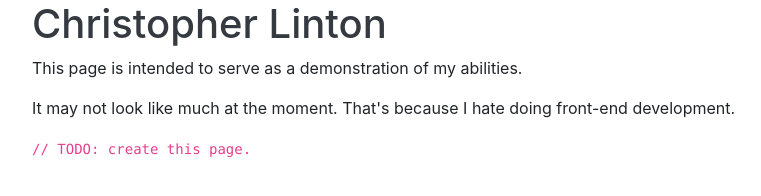
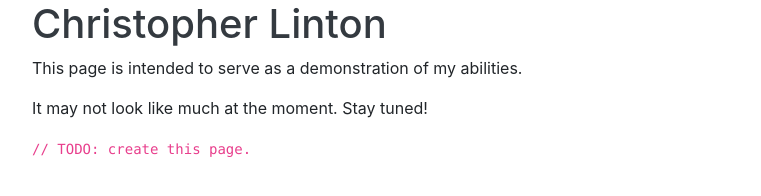
Before and after one commit to cjlinton83/cjlinton83.github.io, a plain HTML site: page index.html in a window 1280 px wide. Shown: the whole page, without its empty margins (53-814 px from the left). Drawn offline with nearby package versions, Linux system fonts and the light colour scheme.

Commit message:
Update index.html

```diff
--- a/index.html
+++ b/index.html
@@ -15,7 +15,7 @@
     <div class="container-sm">
       <h1 id="idName"><a href="./index.html" class="text-dark">Christopher Linton</a></h1>
       <p>This page is intended to serve as a demonstration of my abilities.</p>
-      <p>It may not look like much at the moment. That's because I hate doing front-end development.</p>
+      <p>It may not look like much at the moment. Stay tuned!</p>
       <code>// TODO: create this page.</code>
     </div>
 
```
